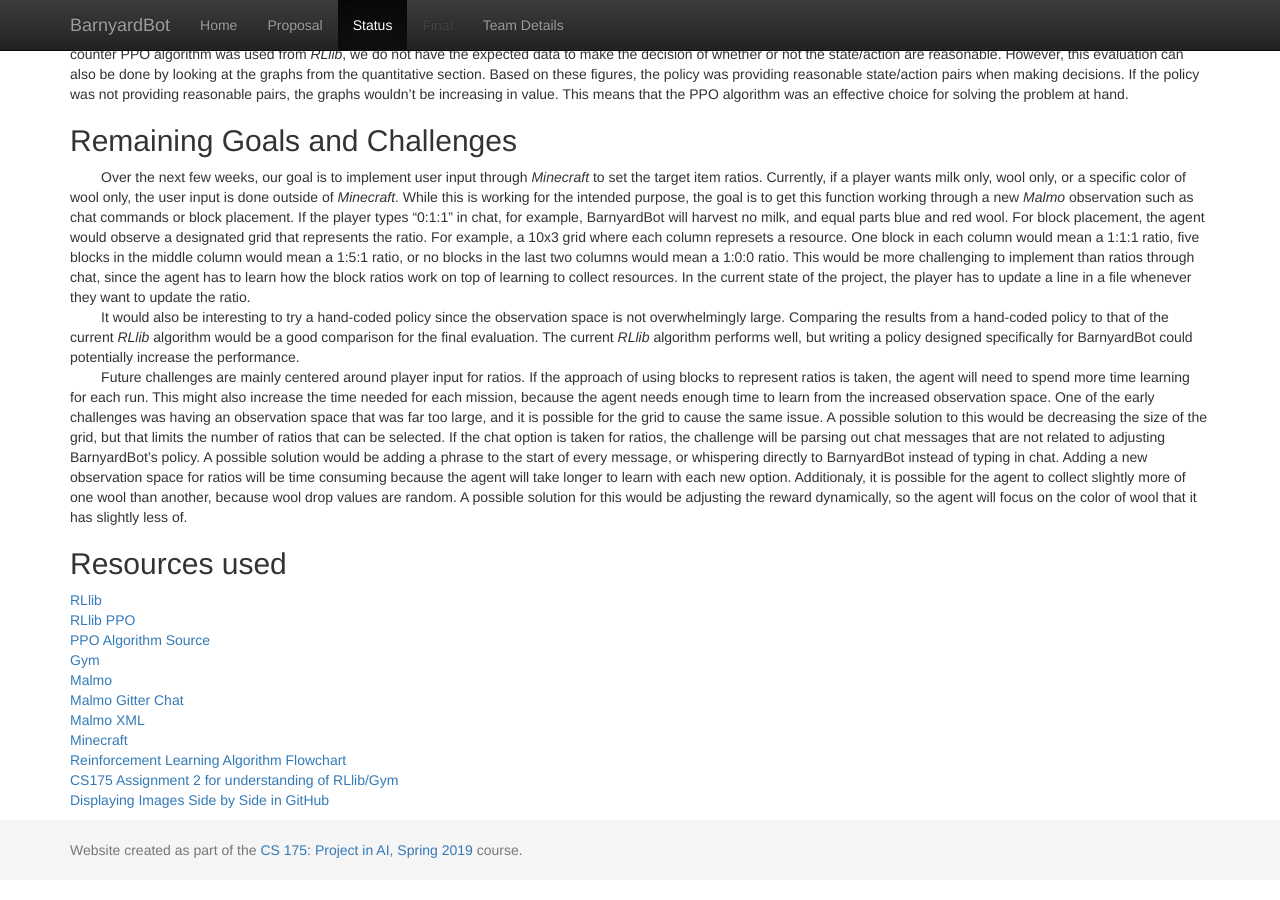
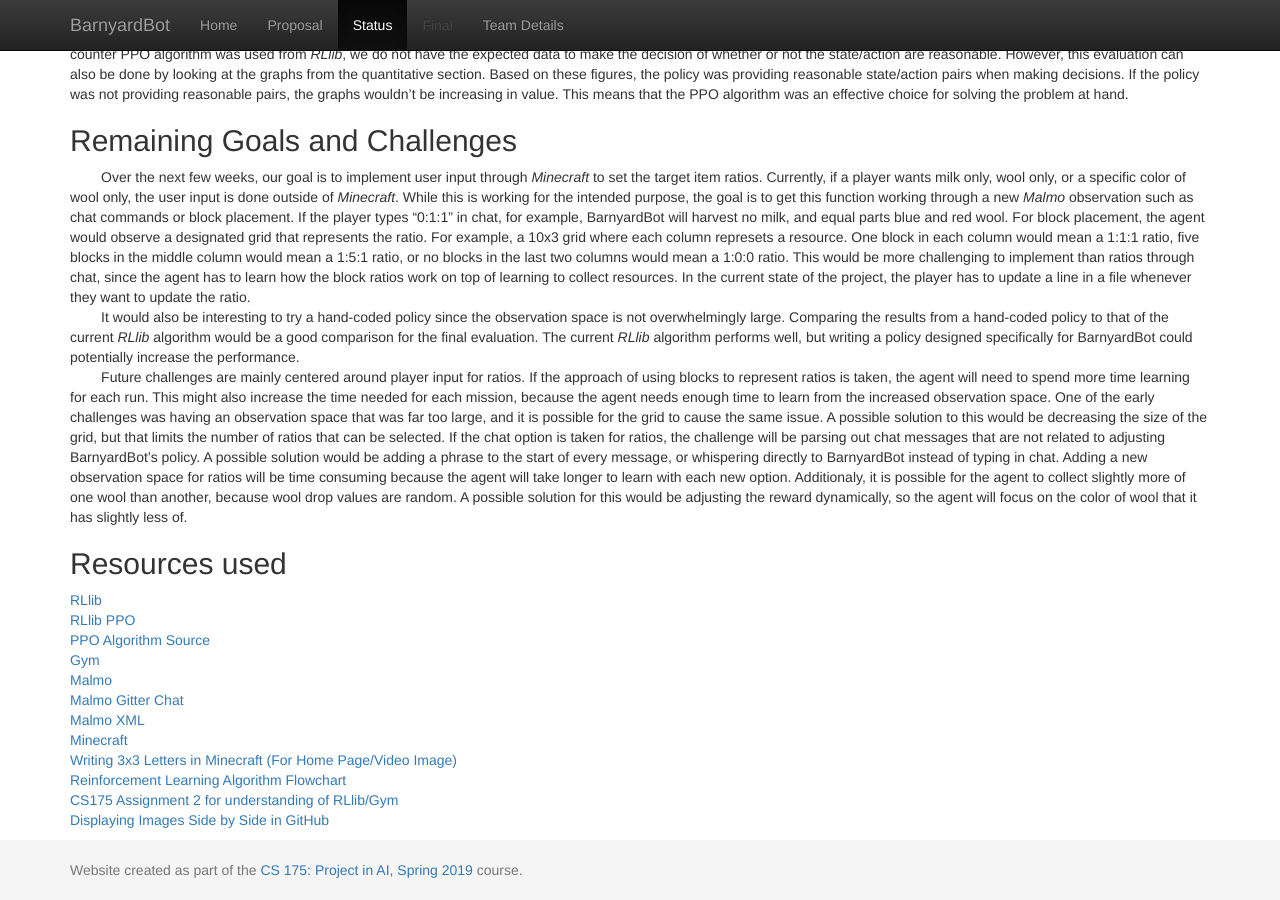
Before and after one commit to brandonmeyer/BarnyardBot, a Jekyll site: the page built from docs/status.md, in a window 1280 px wide and 900 px high, scrolled down 1795 px. Built offline with Jekyll 4.4.1, drawn with Linux system fonts in a browser that asks for light colours; formulas are drawn with MathJax 3.

Commit message:
Update status.md

```diff
--- a/docs/status.md
+++ b/docs/status.md
@@ -42,6 +42,7 @@ video here
 [Malmo Gitter Chat](https://gitter.im/Microsoft/malmo?at=578aa4fd3cb52e8b24cee1af)\
 [Malmo XML](https://microsoft.github.io/malmo/0.21.0/Schemas/MissionHandlers.html)\
 [Minecraft](https://www.minecraft.net/en-us/login)\
+[Writing 3x3 Letters in Minecraft (For Home Page/Video Image)](https://www.youtube.com/watch?v=vHExVqV-FD8)\
 [Reinforcement Learning Algorithm Flowchart](https://static.us.edusercontent.com/files/eS20DbiGQfi4P2skbCN9WYeD)\
 [CS175 Assignment 2 for understanding of RLlib/Gym](https://canvas.eee.uci.edu/courses/40175/files/folder/assignment2?preview=16066666)\
 [Displaying Images Side by Side in GitHub](https://stackoverflow.com/questions/24319505/how-can-one-display-images-side-by-side-in-a-github-readme-md)
```
